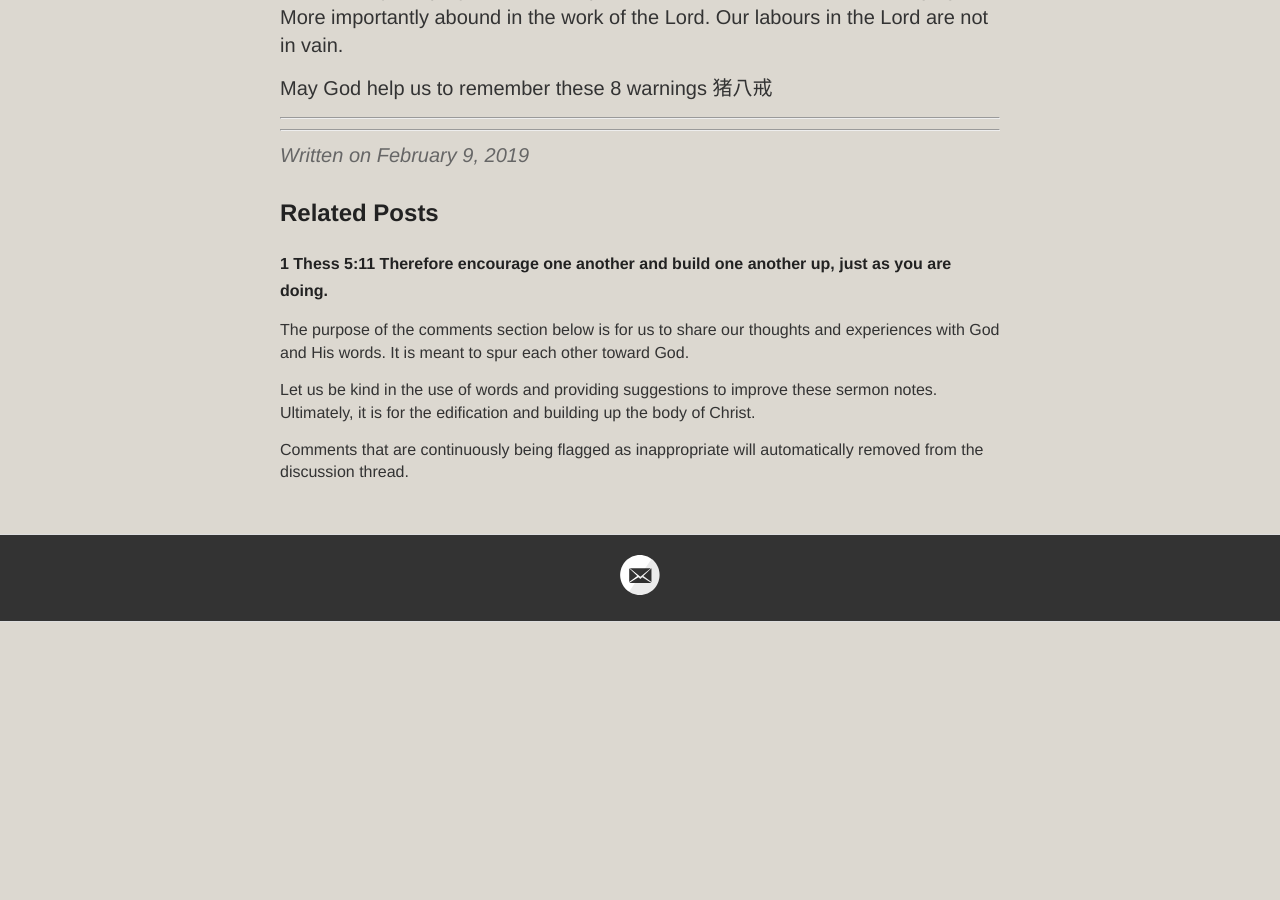
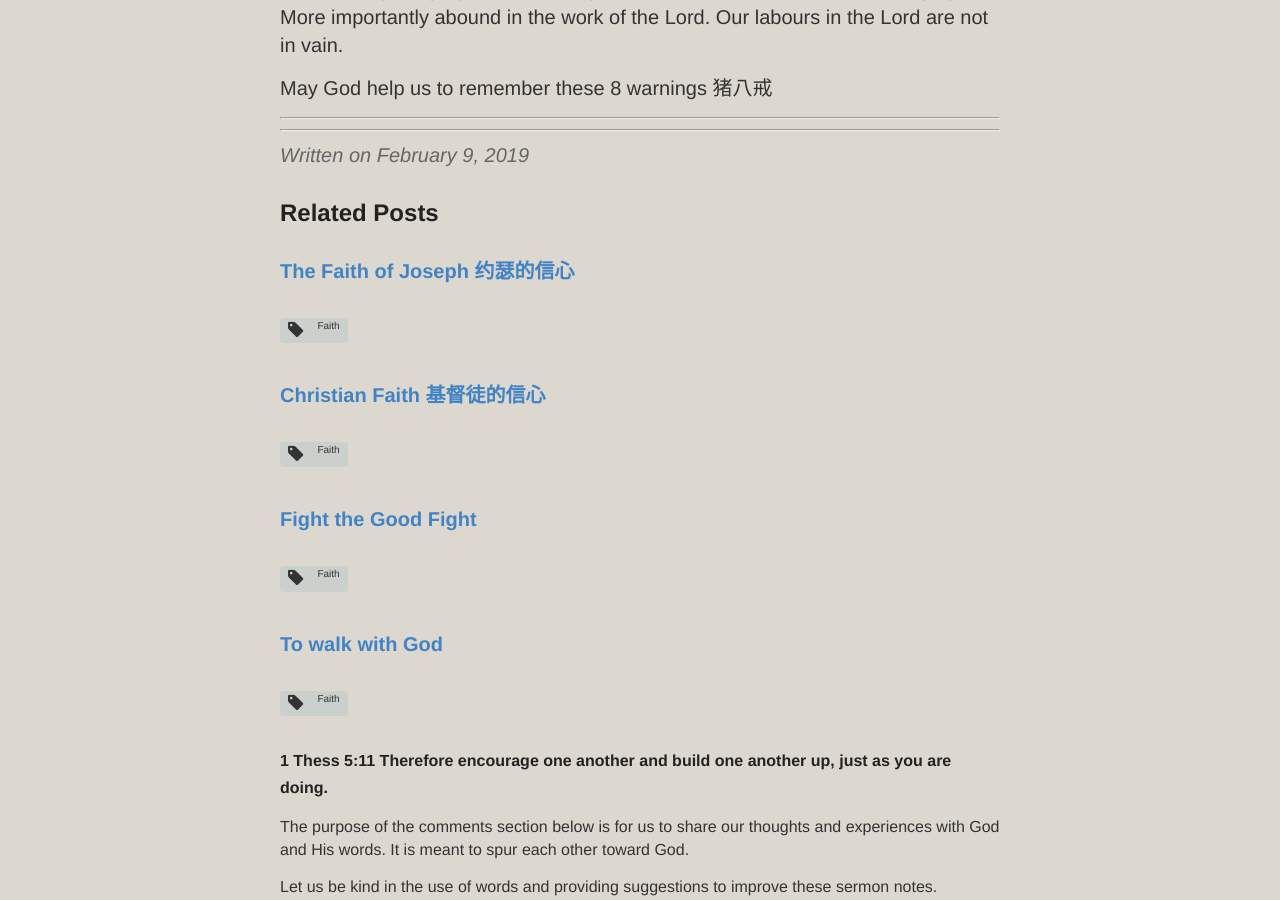
Before and after one commit to catchupTJC/catchuptjc.github.io, a Jekyll site: the page built from _posts/2019-02-09-ZhuBaJie.md, in a window 1280 px wide and 900 px high, scrolled down 5995 px. Built offline with Jekyll 4.4.1, drawn with Linux system fonts in a browser that asks for light colours; nearby versions of some CDN libraries; comment, search, counter and statistics services are not loaded; before the commit the page ends 6617 px from its top, so only the background shows below that; some of the changed text lies outside the part shown.

Commit message:
Update 2019-02-09-ZhuBaJie.md

```diff
--- a/_posts/2019-02-09-ZhuBaJie.md
+++ b/_posts/2019-02-09-ZhuBaJie.md
@@ -2,7 +2,7 @@
 layout: post
 title: Zhu Bajie 猪八戒
 category: Sermon(SG)2019
-tags: [StartAgain,NewYear]
+tags: [warning,faith]
 hymns: [502,183]
 ---
 
```
